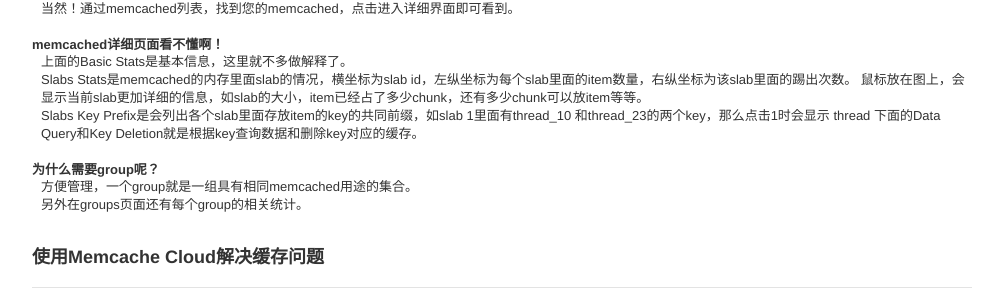
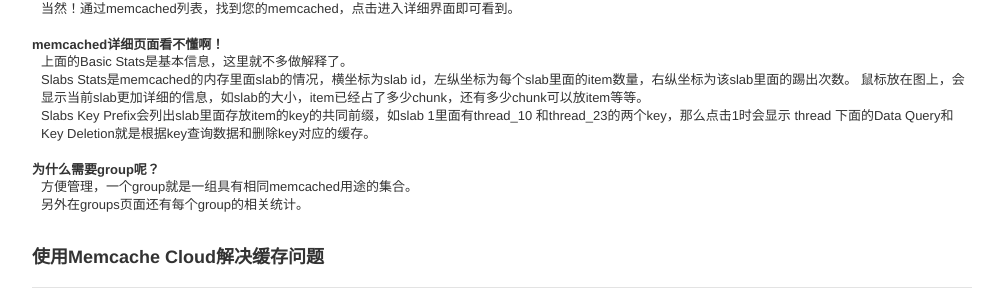
Before and after one commit to mingshi/memcached-cloud, a Flask app: page /helps/ in a window 1280 px wide. Shown: the part 293-593 px from the top of the page, without its empty margins (138-1133 px from the left). Run offline with Flask 2, Linux system fonts and the light colour scheme; some libraries are stand-ins or nearby versions.

Commit message:
change help docs

```diff
--- a/mc/templates/mc/help/index.html
+++ b/mc/templates/mc/help/index.html
@@ -44,7 +44,7 @@
         <dd>上面的Basic Stats是基本信息，这里就不多做解释了。</dd>
         <dd>Slabs Stats是memcached的内存里面slab的情况，横坐标为slab id，左纵坐标为每个slab里面的item数量，右纵坐标为该slab里面的踢出次数。
     鼠标放在图上，会显示当前slab更加详细的信息，如slab的大小，item已经占了多少chunk，还有多少chunk可以放item等等。</dd>
-        <dd>Slabs Key Prefix是会列出各个slab里面存放item的key的共同前缀，如slab 1里面有thread_10 和thread_23的两个key，那么点击1时会显示 thread
+        <dd>Slabs Key Prefix会列出slab里面存放item的key的共同前缀，如slab 1里面有thread_10 和thread_23的两个key，那么点击1时会显示 thread
         下面的Data Query和Key Deletion就是根据key查询数据和删除key对应的缓存。
         </dd>
     </dl>
```
